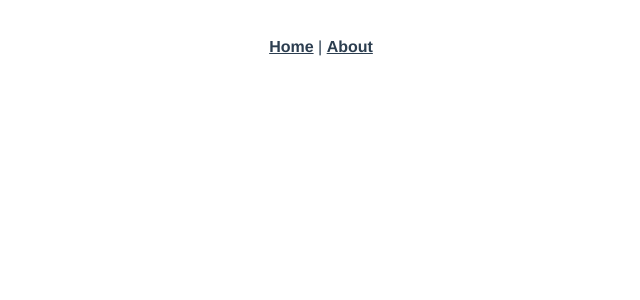
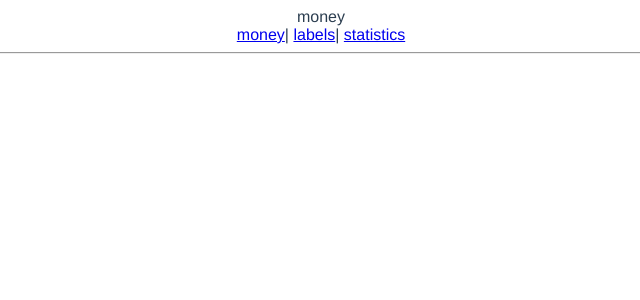
Before and after one commit to Forkeep/LeeBuWeiMoney, a Vue app: page /#/money in a window 1280 px wide. Shown: the top 300 px of the page, without its empty margins (319-959 px from the left). Built offline with nearby package versions, Linux system fonts and the light colour scheme.

Commit message:
插入导航栏<Nav/>

```diff
--- a/src/App.vue
+++ b/src/App.vue
@@ -1,10 +1,7 @@
 <template>
   <div id="app">
-    <div id="nav">
-      <router-link to="/">Home</router-link> |
-      <router-link to="/about">About</router-link>
-    </div>
-    <router-view/>
+    <router-view />
+    <hr>
   </div>
 </template>
 
--- /dev/null
+++ b/src/components/Nav.vue
@@ -0,0 +1,20 @@
+<template>
+  <div>
+    <router-link to="/money">money</router-link>|
+    <router-link to="/labels">labels</router-link>|
+    <router-link to="/statistics">statistics</router-link>
+  </div>
+</template>
+
+<script lang="ts">
+  import Vue from 'vue';
+  import {Component} from 'vue-property-decorator';
+
+  @Component
+  export default class Nav extends Vue {
+  }
+</script>
+
+<style lang="scss" scoped>
+
+</style>
--- a/src/router/index.ts
+++ b/src/router/index.ts
@@ -1,27 +1,32 @@
 import Vue from 'vue'
 import VueRouter from 'vue-router'
-import Home from '../views/Home.vue'
+import Money from '@/views/Money.vue';
+import Labels from '@/views/Labels.vue';
+import Statistics from '@/views/Statistics.vue';
 
-Vue.use(VueRouter)
+Vue.use(VueRouter);
 
 const routes = [
   {
     path: '/',
-    name: 'Home',
-    component: Home
+    redirect:'/money'
   },
   {
-    path: '/about',
-    name: 'About',
-    // route level code-splitting
-    // this generates a separate chunk (about.[hash].js) for this route
-    // which is lazy-loaded when the route is visited.
-    component: () => import(/* webpackChunkName: "about" */ '../views/About.vue')
+    path:'/money',
+    component:Money
+  },
+  {
+    path:'/labels',
+    component: Labels
+  },
+  {
+    path: '/statistics',
+    component: Statistics
   }
-]
+];
 
 const router = new VueRouter({
   routes
-})
+});
 
 export default router
--- /dev/null
+++ b/src/views/Labels.vue
@@ -0,0 +1,18 @@
+<template>
+  <div>labels
+  <Nav/>
+  </div>
+</template>
+
+<script lang="ts">
+  import Vue from 'vue';
+  import {Component} from 'vue-property-decorator';
+
+  @Component
+  export default class Labels extends Vue {
+  }
+</script>
+
+<style lang="scss" scoped>
+
+</style>
--- /dev/null
+++ b/src/views/Money.vue
@@ -0,0 +1,20 @@
+<template>
+  <div>
+    money
+    <Nav/>
+
+  </div>
+</template>
+
+<script lang="ts">
+  import Vue from 'vue';
+  import {Component} from 'vue-property-decorator';
+
+  @Component
+  export default class Money extends Vue {
+  }
+</script>
+
+<style lang="scss" scoped>
+
+</style>
--- /dev/null
+++ b/src/views/Statistics.vue
@@ -0,0 +1,19 @@
+<template>
+  <div>
+    statistics
+    <Nav/>
+  </div>
+</template>
+
+<script lang="ts">
+  import Vue from 'vue';
+  import {Component} from 'vue-property-decorator';
+
+  @Component
+  export default class Statistics extends Vue {
+  }
+</script>
+
+<style lang="scss" scoped>
+
+</style>
```
Also changed, not shown: src/main.ts (+9 -7 lines).
